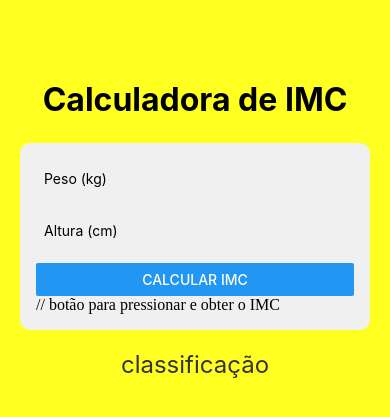
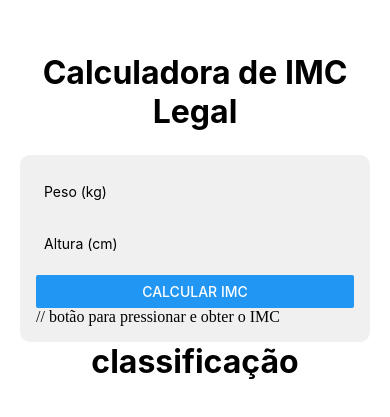
Before and after one commit to maju2107/CalculadoraIMC, a React Native app: screen / in a window 390 px wide. Shown: the part 193-610 px from the top of the page. Built offline with nearby package versions, Linux system fonts and the light colour scheme.

Commit message:
tentativa6

```diff
--- a/App.js
+++ b/App.js
@@ -18,6 +18,6 @@ const styles = StyleSheet.create({ // estilização da View(div) que vai conter
     flex: 1,
     justifyContent: 'center',
     padding: 20,
-    backgroundColor: '#ff2',
+    backgroundColor: '#fff',
   },
 });
--- a/src/components/components/Classification.js
+++ b/src/components/components/Classification.js
@@ -8,10 +8,10 @@ const Classification = () => {
 
 const styles = StyleSheet.create({ // estilização do texto para apresentar o resultado do IMC
     classification: {
-        marginTop: 20,
-        fontSize: 24,
+        fontSize: 32,
+        fontWeight: 'bold',
         textAlign: 'center',
-        color: '#333',
+        marginBottom: 24,
     },
 });
 
--- a/src/components/components/Title.js
+++ b/src/components/components/Title.js
@@ -2,7 +2,7 @@ import { Text, StyleSheet } from 'react-native';
 
 const Title = () => {
     return (
-        <Text style={styles.title}>Calculadora de IMC</Text>
+        <Text style={styles.title}>Calculadora de IMC Legal</Text>
     );
 };
 
```
